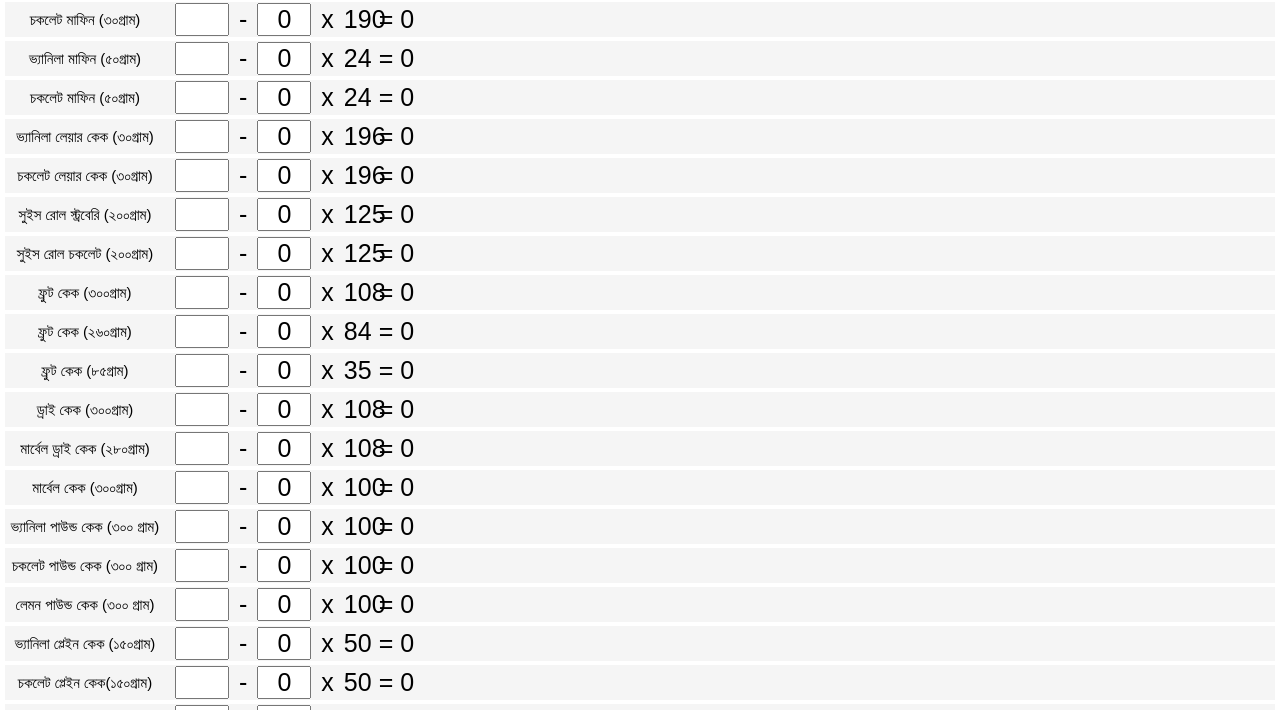
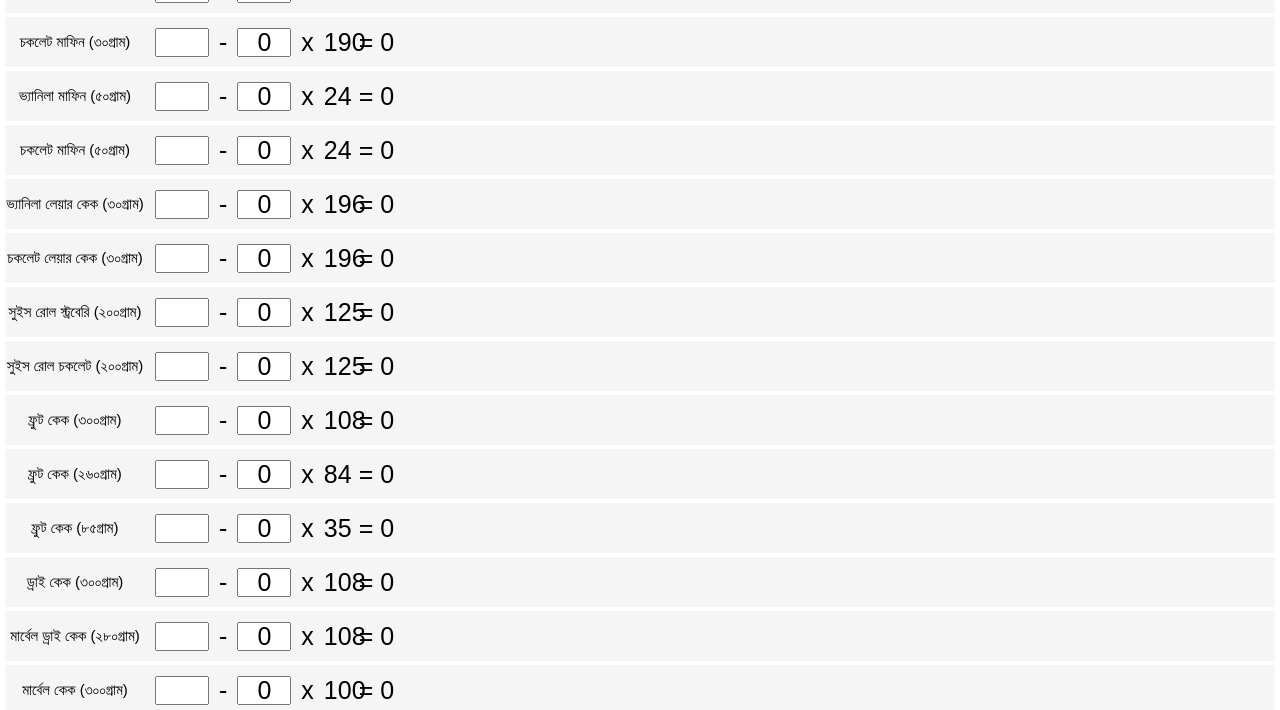
Before and after one commit to Polinkhan/dancake, a plain HTML site: page index.html in a window 1280 px wide. Shown: the part 117-827 px from the top of the page. Drawn offline with nearby package versions, Linux system fonts and the light colour scheme; a web font is replaced by a local one.

Commit message:
Update style.css

```diff
--- a/style.css
+++ b/style.css
@@ -58,16 +58,17 @@
   display: flex;
   align-items: center;
   width: 100%;
-  height: 35px;
+  height: 50px;
 }
 
 .label {
   font-size: 15px;
-  width: 160px;
+  width: 140px;
   text-align: center;
 }
 
 .input,.bounce,.dinput,.dbounce {
+  height: 25px;
   margin-left: 10px;
   text-align: center;
   width: 50px;
```
